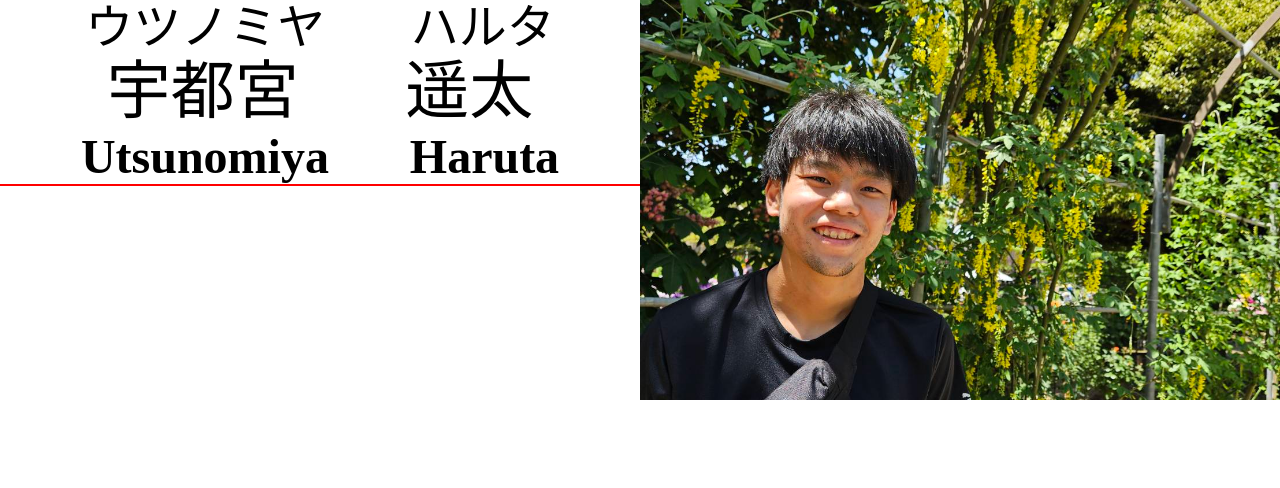
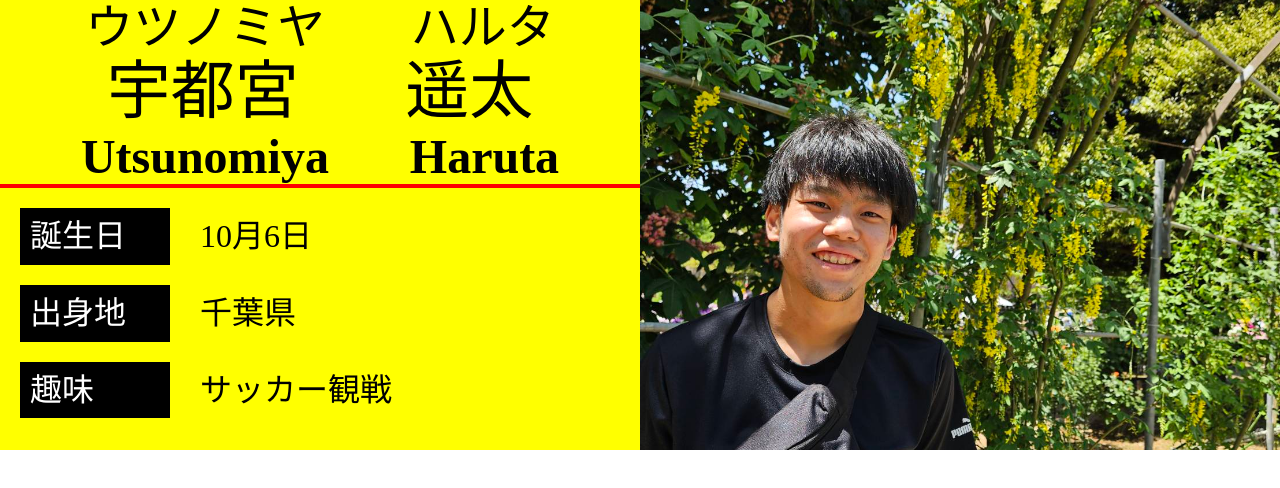
Before and after one commit to uhauharu/portfolio, a plain HTML site: page index.html in a window 1280 px wide. Drawn offline with Linux system fonts and the light colour scheme.

Commit message:
user-info完成

```diff
--- a/css/main.css
+++ b/css/main.css
@@ -6,11 +6,13 @@
 
 .user-info{
   width:50%;
+  background-color: yellow;
+  height:450px;
 }
 
 .user-image{
   width:50%;
-  height: 400px;
+  height: 450px;
 }
 
 .flex{
@@ -52,11 +54,43 @@ img {
   font-size: 48px;
 }
 
+.f-32{
+  font-size: 32px;
+}
+
 .f-weight{
   font-weight: bold;
 }
 
-.border-b-2{
-  border-bottom:solid 2px red;
+.border-b-4{
+  border-bottom:solid 4px red;
 
 }
+
+.b-color-black{
+  background-color: black;
+}
+
+.c-white{
+  color: white;
+}
+
+.justify-around{
+  justify-content: space-around;
+}
+
+.margin-top-20{
+  margin-top: 20px;
+}
+
+.margin-left-20{
+  margin-left: 20px;
+}
+
+.padding-10{
+  padding: 10px;
+}
+
+.w-150{
+  width: 150px;
+}
--- a/index.html
+++ b/index.html
@@ -18,9 +18,21 @@
                 <p>宇都宮</p>
                 <p>遥太</p>
             </div>
-            <div class="flex justify-evenly f-48 f-weight border-b-2">
+            <div class="flex justify-evenly f-48 f-weight border-b-4">
                 <p>Utsunomiya</p>
                 <p>Haruta</p>
+            </div>
+            <div class="flex f-32 margin-top-20">
+                <p class="b-color-black c-white margin-left-20 padding-10 w-150">誕生日</p>
+                <p class="margin-left-20 padding-10">10月6日</p>
+            </div>
+            <div class="flex f-32 margin-top-20">
+                <p class="b-color-black c-white margin-left-20 padding-10 w-150">出身地</p>
+                <p class="margin-left-20 padding-10">千葉県</p>
+            </div>
+            <div class="flex f-32 margin-top-20">
+                <p class="b-color-black c-white margin-left-20 padding-10 w-150">趣味</p>
+                <p class="margin-left-20 padding-10">サッカー観戦</p>
             </div>
         </div>
         <div class="user-image">
```
